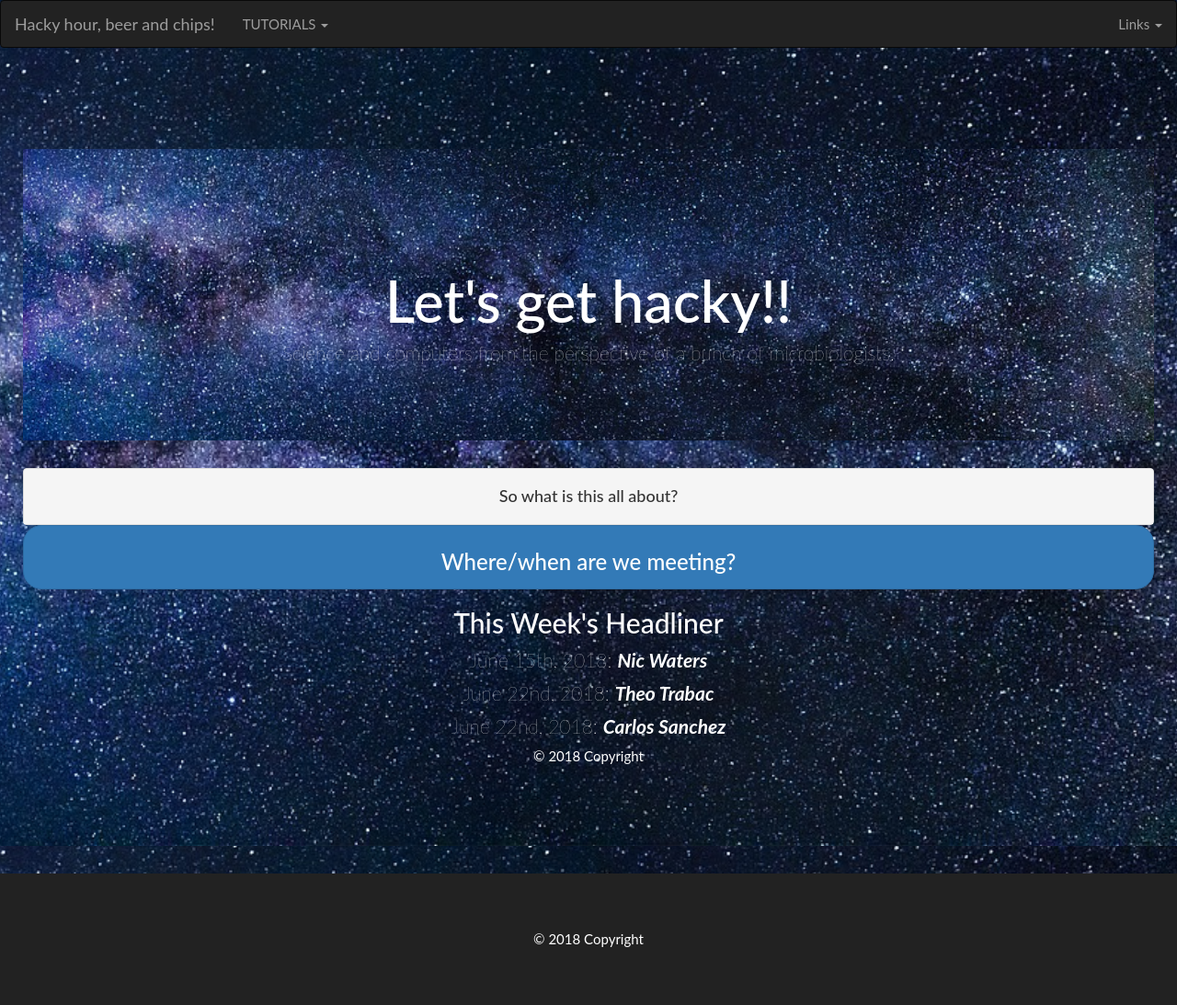
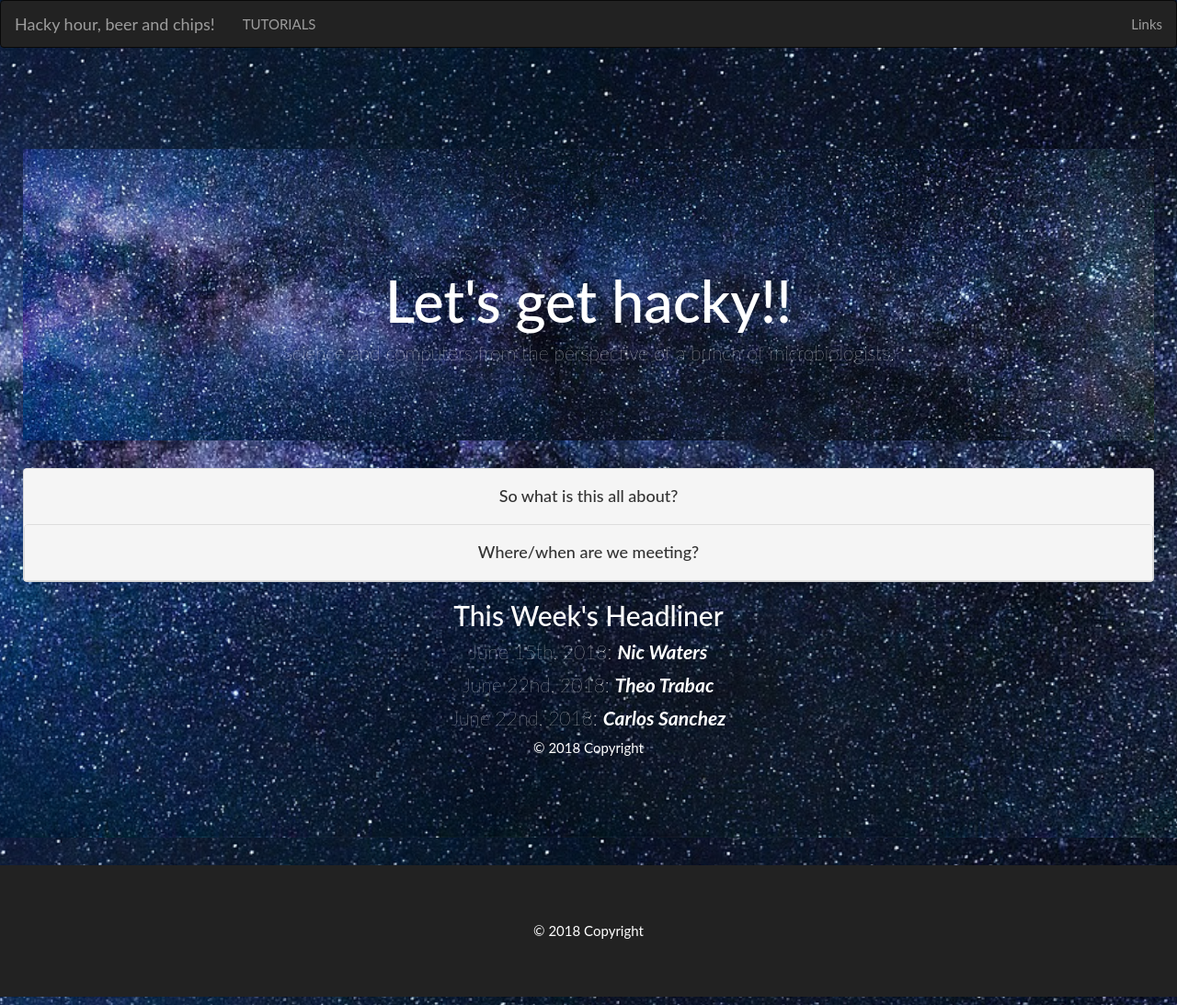
Before and after one commit to NUIGhackyhour/NUIGhackyhour.github.io, a Jekyll site: the page built from index.html, in a window 1280 px wide. Shown: the whole page at 92% size. Built offline with Jekyll 4.4.1, drawn with Linux system fonts in a browser that asks for light colours; nearby versions of some CDN libraries.

Commit message:
solved broken links

```diff
--- a/_includes/nav.html
+++ b/_includes/nav.html
@@ -5,18 +5,16 @@
    </div>
    <ul class="nav navbar-nav">
      <li class="dropdown">
-       <a class="dropdown-toggle" data-toggle="dropdown" href="#">TUTORIALS
-       <span class="caret"></span></a>
+       <a class="dropdown-toggle" data-toggle="dropdown" href="./tutorials.html">TUTORIALS</a>
        <ul class="dropdown-menu">
-         <li><a href="./TUTORIALS/tutorial_howto.html">Making a tutorial</a></li>
-         <li><a href="./TUTORIALS/tuto-phyloseq.html">16S RNA gene analysis with phyloseq</a></li>
+         <li><a href="./tutorials/tutorial_howto.html">Making a tutorial</a></li>
+         <li><a href="./tutorials/tuto-phyloseq.html">16S RNA gene analysis with phyloseq</a></li>
        </ul>
      </li>
    </ul>
    <ul class="nav navbar-nav navbar-right">
      <li class="dropdown">
-       <a class="dropdown-toggle" data-toggle="dropdown" href="#">Links
-       <span class="caret"></span></a>
+       <a class="dropdown-toggle" data-toggle="dropdown" href="#">Links</a>
        <ul class="dropdown-menu">
          <li><a href="https://www.youtube.com/watch?v=-S0lAAyv9Xw">Slacklining in Galway</a></li>
          <li><a href="https://www.youtube.com/channel/UCdNLE33fcMMW3uYINssFKBQ">Aquaculture Explained</a></li>
--- a/index.html
+++ b/index.html
@@ -21,54 +21,40 @@
         </h4>
       </h4>
     </div>
-    <div id="collapseOne" class="panel-collapse collapse" role="tabpanel" aria-labelledby="headingOne">
+    <div id="collapseOne" class="panel-collapse collapse" role="tabpanel" aria-labelledby="about">
       <div class="panel-body">
         <p style="color:Black">We all use computers for our work, whether it is for data entry, writing code, ordering supplies, writing papers, etc.  The goal of this group is to meet and
           <li><strong>learn about new tools</strong> </li>
           <li><strong>help each other troubleshoot any issues.</strong> </li>
         </p>
+      </div>
     </div>
 
-    </div>
-    </div>
-  <!--
-  <div class="panel panel-default">
-    <div class="panel-heading" role="tab" id="headingTwo">
-      <h4 class="panel-title">
-        <h4 class="collapsed" role="button" data-toggle="collapse" data-parent="#accordion" href="#collapseTwo" aria-expanded="false" aria-controls="collapseTwo">
-          Collapsible Group Item #2
-        </h4>
-      </h4>
-    </div>
-    <div id="collapseTwo" class="panel-collapse collapse" role="tabpanel" aria-labelledby="headingTwo">
-      <div class="panel-body">
-        Anim pariatur cliche reprehenderit, enim eiusmod high life accusamus terry richardson ad squid. 3 wolf moon officia aute, non cupidatat skateboard dolor brunch. Food truck quinoa nesciunt laborum eiusmod. Brunch 3 wolf moon tempor, sunt aliqua put a bird on it squid single-origin coffee nulla assumenda shoreditch et. Nihil anim keffiyeh helvetica, craft beer labore wes anderson cred nesciunt sapiente ea proident. Ad vegan excepteur butcher vice lomo. Leggings occaecat craft beer farm-to-table, raw denim aesthetic synth nesciunt you probably haven't heard of them accusamus labore sustainable VHS.
-      </div>
-    </div>
-  </div>
   <div class="panel panel-default">
     <div class="panel-heading" role="tab" id="headingThree">
       <h4 class="panel-title">
         <h4 class="collapsed" role="button" data-toggle="collapse" data-parent="#accordion" href="#collapseThree" aria-expanded="false" aria-controls="collapseThree">
-          Collapsible Group Item #3
+          Where/when are we meeting?
         </h4>
       </h4>
     </div>
-    <div id="collapseThree" class="panel-collapse collapse" role="tabpanel" aria-labelledby="headingThree">
+    <div id="collapseThree" class="panel-collapse collapse" role="tabpanel" aria-labelledby="whenwher">
       <div class="panel-body">
-        Anim pariatur cliche reprehenderit, enim eiusmod high life accusamus terry richardson ad squid. 3 wolf moon officia aute, non cupidatat skateboard dolor brunch. Food truck quinoa nesciunt laborum eiusmod. Brunch 3 wolf moon tempor, sunt aliqua put a bird on it squid single-origin coffee nulla assumenda shoreditch et. Nihil anim keffiyeh helvetica, craft beer labore wes anderson cred nesciunt sapiente ea proident. Ad vegan excepteur butcher vice lomo. Leggings occaecat craft beer farm-to-table, raw denim aesthetic synth nesciunt you probably haven't heard of them accusamus labore sustainable VHS.
+        <p style="color:Black">
+          Every Friday, 16:00-17:30, at Sult/The College Bar
+        </p>
       </div>
     </div>
   </div>
-</div> -->
+</div>
 
-<button class="buttoncollapse buttonrounded btn btn-primary btn-block" data-toggle="collapse" data-target="#demo"><h3>Where/when are we meeting?</h3></button>
+<!-- <button class="buttoncollapse buttonrounded btn btn-primary btn-block" data-toggle="collapse" data-target="#demo"><h3>Where/when are we meeting?</h3></button>
 
 <div id="demo" class="collapse">
   <p>
     Every Friday, 16:00-17:30, at Sult/The College Bar
   </p>
-</div>
+</div> -->
 
 
 <div>
@@ -95,7 +81,8 @@
 $(".panel-heading").parent('.panel').hover(
   function() {
     $(this).children('.collapse').collapse('show');
-  }, function() {
+  },
+  function() {
     $(this).children('.collapse').collapse('hide');
   }
 );
```
